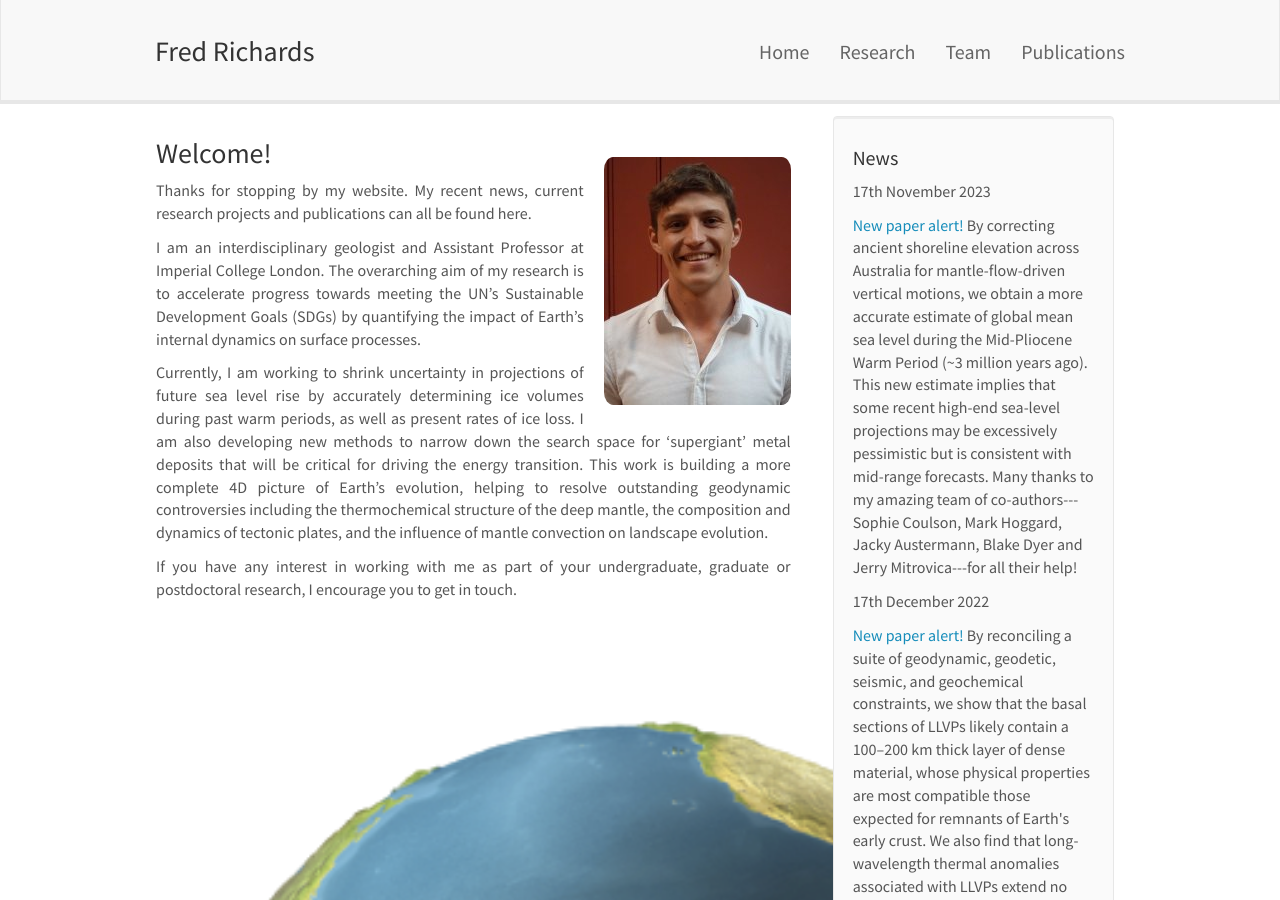
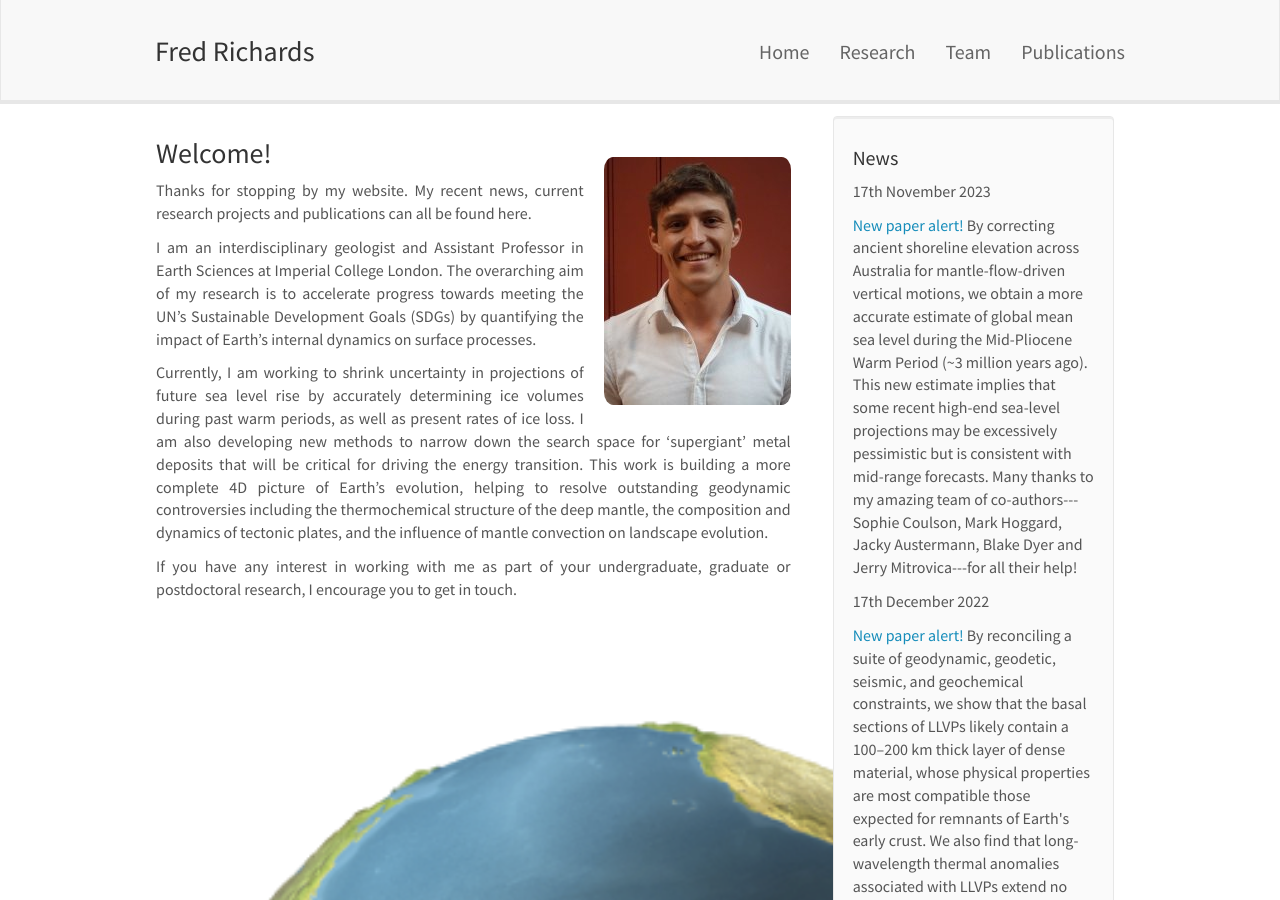
Before and after one commit to freddrichards/freddrichards.github.io, a Jekyll site: the page built from index.md, in a window 1280 px wide and 900 px high. Built offline with Jekyll 4.4.1, drawn with Linux system fonts in a browser that asks for light colours; nearby versions of some CDN libraries.

Commit message:
Update index.md

```diff
--- a/index.md
+++ b/index.md
@@ -14,7 +14,7 @@
 
 Thanks for stopping by my website. My recent news, current research projects and publications can all be found here.
 
-I am an interdisciplinary geologist and Assistant Professor at Imperial College London. The overarching aim of my research is to accelerate progress towards meeting the UN's Sustainable Development Goals (SDGs) by quantifying the impact of Earth's internal dynamics on surface processes.
+I am an interdisciplinary geologist and Assistant Professor in Earth Sciences at Imperial College London. The overarching aim of my research is to accelerate progress towards meeting the UN's Sustainable Development Goals (SDGs) by quantifying the impact of Earth's internal dynamics on surface processes.
 
 Currently, I am working to shrink uncertainty in projections of future sea level rise by accurately determining ice volumes during past warm periods, as well as present rates of ice loss. I am also developing new methods to narrow down the search space for 'supergiant' metal deposits that will be critical for driving the energy transition. This work is building a more complete 4D picture of Earth's evolution, helping to resolve outstanding geodynamic controversies including the thermochemical structure of the deep mantle, the composition and dynamics of tectonic plates, and the influence of mantle convection on landscape evolution.
 
```
